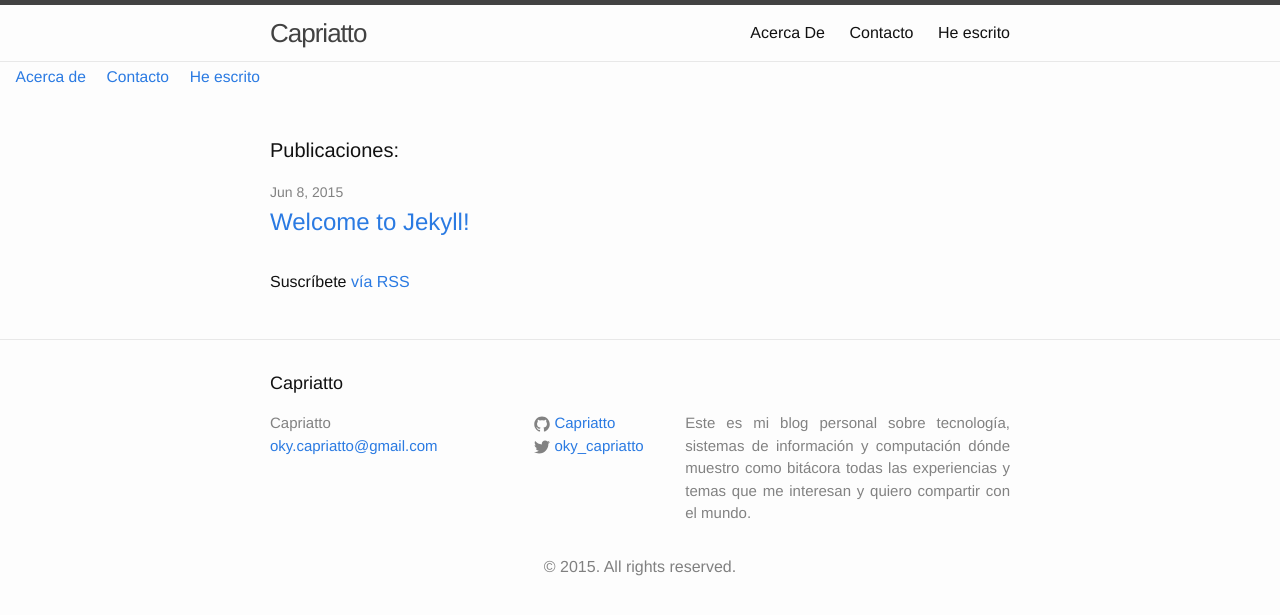
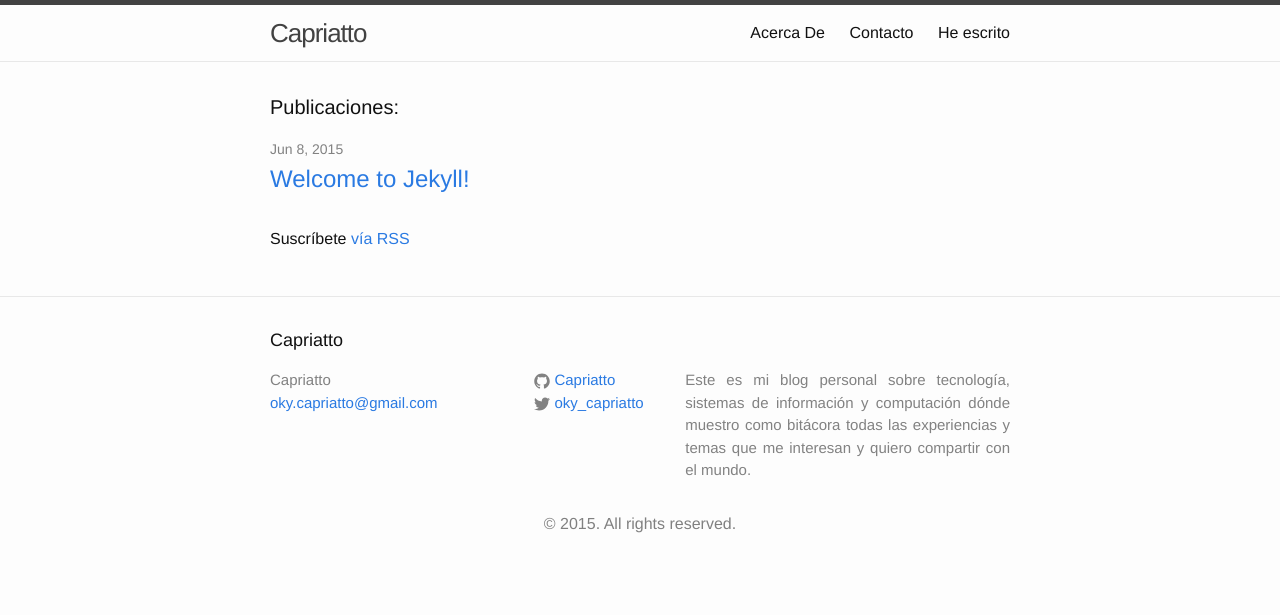
Before and after one commit to Capriatto/Capriatto.github.io, a Jekyll site: the page built from index.html, in a window 1280 px wide. Shown: the top 615 px of the page. Built offline with Jekyll 4.4.1, drawn with Linux system fonts in a browser that asks for light colours.

Commit message:
mejoras y customización -Capriatto

```diff
--- a/_includes/contact.html
+++ b/_includes/contact.html
@@ -25,7 +25,6 @@
 </head>
 <body>
 <h2 class="center"> <span class="glyphicon glyphicon-envelope" aria-hidden="true"></span> CONTACTO</h2>
-  <br/><br/>
 <div class="text-align: center;">
     <form class="form-horizontal" action="https://getsimpleform.com/messages?form_api_token=c7e39c32e99e0eeb2da6b6ec325e039f" method="post">
       <input type='hidden' name='redirect_to' value='http://capriatto.github.io' />
--- a/_includes/image.html
+++ b/_includes/image.html
@@ -1,6 +1,4 @@
 <h2 class="center">  <span class="glyphicon glyphicon-pencil" aria-hidden="true"></span>ACERCA DEL AUTOR</h2>
-<br/>
-
 <div class="image-wrapper" >
   {% if include.url %}
   <a href="{{ include.url }}" title="{{ include.title }}" target="_blank">
--- a/_layouts/default.html
+++ b/_layouts/default.html
@@ -6,16 +6,6 @@
   <body>
 
     {% include header.html %}
-
-    <div class="masthead">
-      <h3 class="masthead-title">
-
-        {% for page in site.pages_list %}
-        &nbsp;&nbsp;&nbsp;<small><a href="{{ page[1]  }}">{{ page[0] }}</a></small>
-        {% endfor %}
-
-      </h3>
-    </div>
 
     <div class="page-content">
       <div class="wrapper">
```
